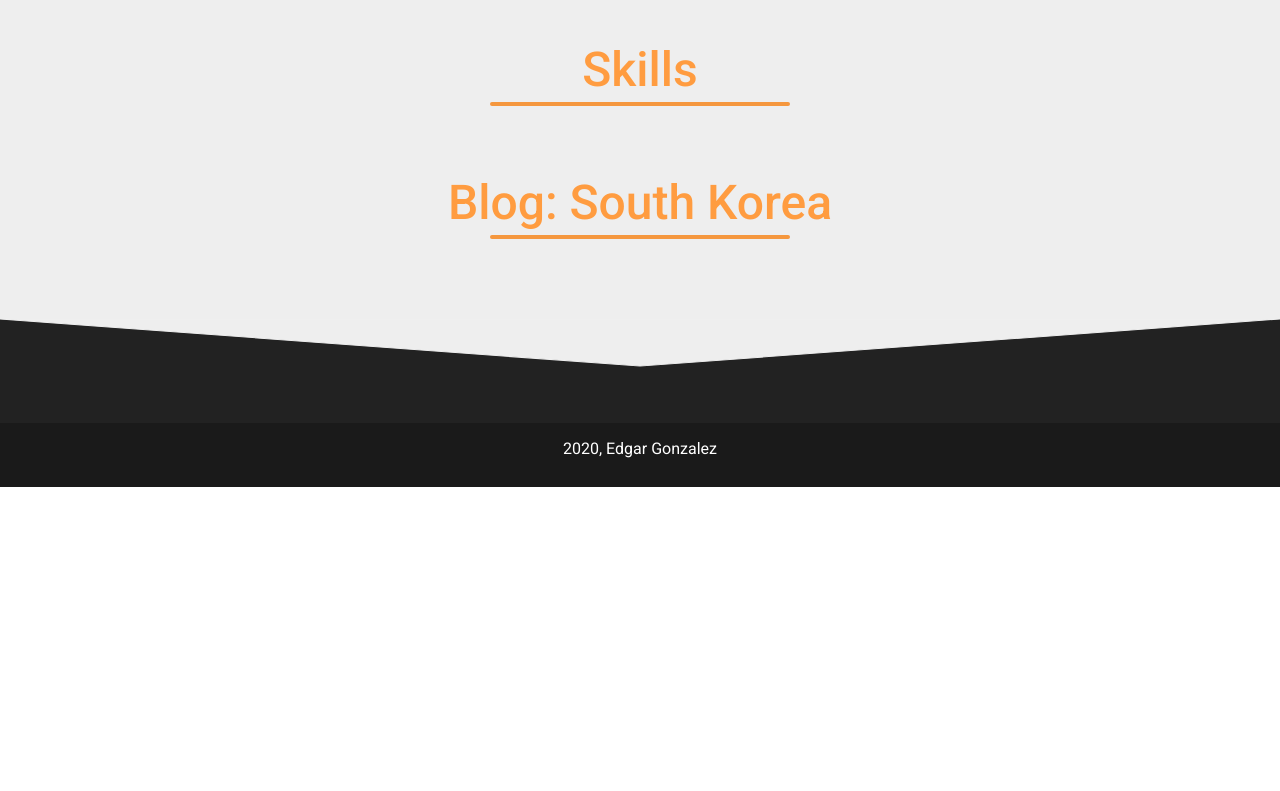
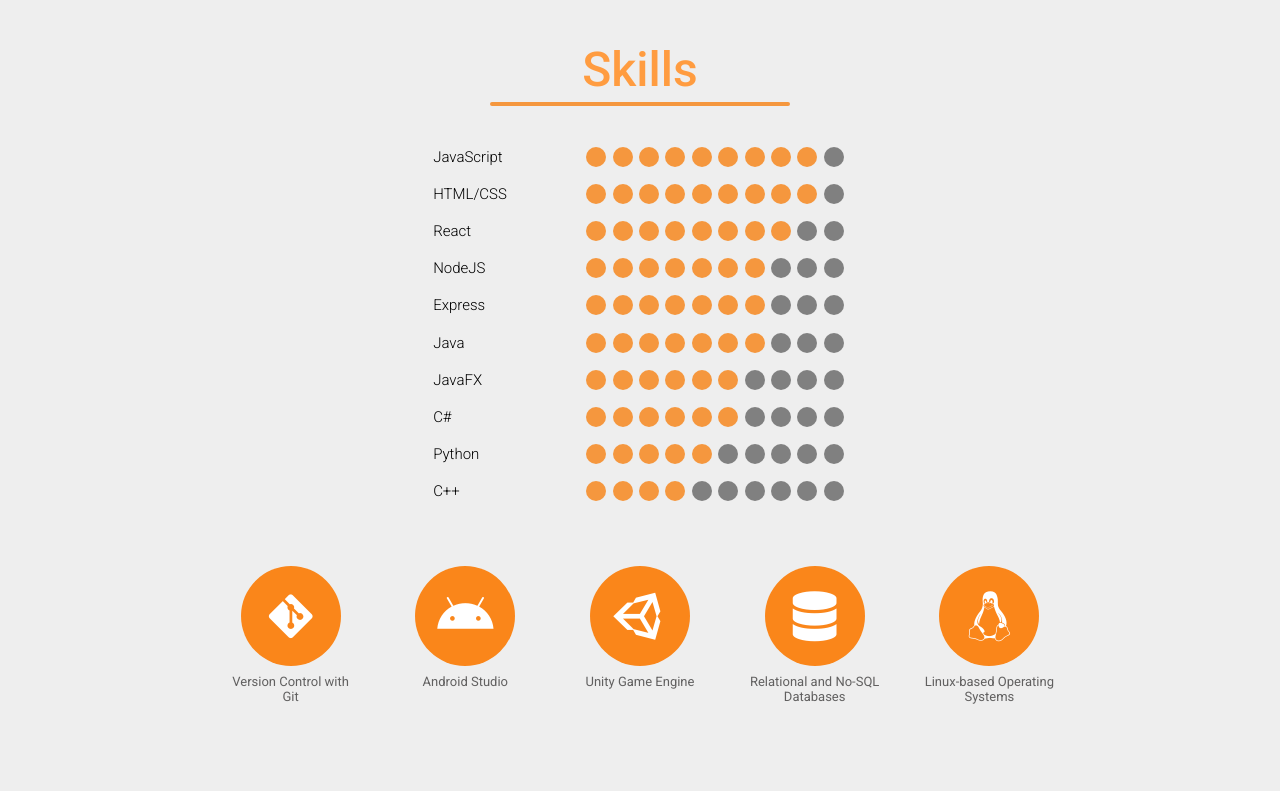
Before and after one commit to EdgarCodes/PersonalWebsite, a React (Create React App) app: page / in a window 1280 px wide. Shown: the part 1960-2751 px from the top of the page. Before the commit the page ends 2447 px from the top, so only its background shows below. Built offline with nearby package versions, Linux system fonts and the light colour scheme; a web font is replaced by a local one.

Commit message:
Added Skills section and bugfixed some items

```diff
--- a/src/Components/Pages/Homepage.js
+++ b/src/Components/Pages/Homepage.js
@@ -8,9 +8,10 @@
 import Icon from "../Icon";
 import FlatIcon from "../FlatIcon";
 import CourseList from "../CourseList";
+import SkillGraph from "../SkillGraph";
 
 //Helpers
-import {courses} from "../../Helpers/LongText";
+import {courses, skills} from "../../Helpers/LongText";
 
 //import photos
 import graduation_photo from "../../Images/Graduation_Picture.jpg";
@@ -26,7 +27,7 @@
         <div className = "Homepage-landing">
             <div className = "Homepage-landing-text">
                 <div className = "Homepage-landing-intro">{`//Hello, I am...`}</div>
-                <TextTyping strings= {["Edgar The Alpha", "Edgar Gonzalez."]}/>
+                <TextTyping strings= {["Edgar The Coder", "Edgar Gonzalez."]}/>
                 <div className = "Homepage-landing-subtext"> A 3rd Year Computer Science Major at WKU</div>
             </div>
             <ScrollLink className = "Homepage-landing-btn"
@@ -110,6 +111,32 @@
                     <h1>Skills</h1>
                     <div className = "divider"/>
                 </div>
+
+                <div className = "Homepage-skills-graph">
+                    <SkillGraph skills = {skills}/>
+                </div>
+
+                <div className = "Homepage-info-containers skills-container">
+                    <Icon desc = "Version Control with Git">
+                        <i className="fab fa-git-alt"></i>
+                    </Icon>
+
+                    <Icon desc = "Android Studio">
+                        <i className="fab fa-android"></i>
+                    </Icon>
+
+                    <Icon desc = "Unity Game Engine">
+                        <i className="fab fa-unity"></i>
+                    </Icon>
+
+                    <Icon desc = "Relational and No-SQL Databases">
+                        <i className="fas fa-database"></i>
+                    </Icon>
+
+                    <Icon desc = "Linux-based Operating Systems">
+                        <i className="fab fa-linux"></i>
+                    </Icon>
+                </div>
             </div>
 
             <div className = "Homepage-info-1">
--- /dev/null
+++ b/src/Components/SkillGraph.js
@@ -0,0 +1,14 @@
+import React from 'react';
+
+import SkillLine from "./SkillLine";
+
+export default function SkillGraph(props) {
+
+    return (
+        <div className = "SkillGraph">
+            {props.skills.map((skill, i) =>
+                <SkillLine skill = {skill.name} score= {skill.score} key = {i}/>
+            )}
+        </div>
+    )
+}
--- /dev/null
+++ b/src/Components/SkillLine.js
@@ -0,0 +1,30 @@
+import React from 'react';
+
+export default function SkillLine(props) {
+
+    function TrackedCircles({ isVisible }){
+        let circles = [];
+
+        for(let i = 0; i < 10; i++)
+        {
+            if(props.score > i)
+            {
+                circles.push(<div key = {i} className = "Skill-line-circle"/>);
+            }
+            else
+            {
+                circles.push(<div key = {i} className = "Skill-line-circle" style = {{backgroundColor: "grey"}}/>);
+            }
+        }
+
+        return(
+            <div className = "Skill-line">
+            <div className = "Skill-line-text">{props.skill}</div>
+                {circles.map(circle => circle)}
+            </div>);
+    }
+
+    return (
+        <TrackedCircles/>
+    )
+}
--- a/src/Components/css/styles.css
+++ b/src/Components/css/styles.css
@@ -183,6 +183,12 @@
     justify-content: center;
     align-items: center;
   }
+  .info-1-title {
+    display: flex;
+    flex-direction: column;
+    justify-content: center;
+    align-items: center;
+  }
 }
 
 @media (max-width: 900px) {
@@ -213,6 +219,7 @@
   }
   .Homepage-education-right {
     padding-left: 0;
+    margin-bottom: 2rem;
   }
   .Homepage-education-left {
     margin-right: 0;
@@ -370,7 +377,7 @@
 
 @keyframes slide-in {
   0% {
-    left: 750px;
+    transform: translateX(50%);
     opacity: 0;
   }
   25% {
@@ -403,7 +410,7 @@
     opacity: .25;
   }
   100% {
-    transform: translate(750px, 0);
+    transform: translate(10%);
     opacity: 0;
   }
 }
@@ -518,7 +525,7 @@
 .paragraphContainer-text {
   font-weight: 300;
   color: #494949;
-  font-size: 16px;
+  font-size: 17px;
   letter-spacing: .25px;
   animation: paragraphIn 1.5s;
 }
@@ -542,13 +549,13 @@
   }
 }
 
-@media (max-width: 900px) {
+@media (max-width: 600px) {
   /* For mobile phones: */
   .ParagraphContainer {
-    width: 95%;
+    width: 90%;
   }
   .paragraphContainer-text {
-    font-size: 15px;
+    font-size: 14px;
   }
 }
 
@@ -755,6 +762,28 @@
   }
 }
 
+@media (max-width: 500px) {
+  .Icon {
+    width: 120px;
+    height: 120px;
+    margin-left: 1rem;
+    margin-right: 1rem;
+    margin-top: .5rem;
+    animation: IconShow 3s;
+  }
+}
+
+@media (max-width: 400px) {
+  .Icon {
+    width: 120px;
+    height: 120px;
+    margin-left: 0rem;
+    margin-right: 0rem;
+    margin-top: .5rem;
+    animation: IconShow 3s;
+  }
+}
+
 .CourseList-Header {
   display: flex;
   justify-content: center;
@@ -790,7 +819,7 @@
 }
 
 .CourseList ::-webkit-scrollbar-track {
-  box-shadow: inset 0 0 2px grey;
+  box-shadow: inset 0 0 2px #f5973e;
   border-radius: 3px;
 }
 
@@ -798,4 +827,48 @@
   background: #b4b4b4;
   border-radius: 5px;
 }
+
+.SkillGraph {
+  display: flex;
+  flex-direction: column;
+  align-items: center;
+  max-width: 1100px;
+  margin: auto;
+  margin-bottom: 1rem;
+}
+
+.Skill-line {
+  display: flex;
+  align-items: center;
+}
+
+.Skill-line-text {
+  width: 150px;
+  padding: .6rem 0;
+  font-size: 15px;
+  font-weight: 300;
+}
+
+.Skill-line-circle {
+  background-color: #f5973e;
+  width: 20px;
+  height: 20px;
+  margin: 0 .2rem;
+  border-radius: 100px;
+}
+
+@media (max-width: 1100px) {
+  .Skill-line-text {
+    width: 125px;
+    padding: .5rem 0;
+  }
+  .Skill-line-circle {
+    width: 12px;
+    height: 12px;
+  }
+}
+
+@media (max-width: 900px) {
+  /* For mobile phones: */
+}
 /*# sourceMappingURL=styles.css.map */
--- a/src/Helpers/LongText.js
+++ b/src/Helpers/LongText.js
@@ -11,3 +11,17 @@
     "Differencial Equations",
     "Linear Algebra"
 ]
+
+export const skills =
+[
+    {name: "JavaScript", score: 9},
+    {name: "HTML/CSS", score: 9},
+    {name: "React", score: 8},
+    {name: "NodeJS", score: 7},
+    {name: "Express", score: 7},
+    {name: "Java", score: 7},
+    {name: "JavaFX", score: 6},
+    {name: "C#", score: 6},
+    {name: "Python", score: 5},
+    {name: "C++", score: 4}
+]
--- a/src/SCSS/_courses.scss
+++ b/src/SCSS/_courses.scss
@@ -40,7 +40,7 @@
 }
 
 .CourseList ::-webkit-scrollbar-track {
-    box-shadow: inset 0 0 2px grey;
+    box-shadow: inset 0 0 2px #f5973e;
     border-radius: 3px;
 }
 
--- a/src/SCSS/_navbar.scss
+++ b/src/SCSS/_navbar.scss
@@ -108,7 +108,7 @@
 
 @keyframes slide-in
 {
-    0%   {left: 750px; opacity: 0;}
+    0%   {transform: translateX(50%); opacity: 0;}
     25% {opacity: .25;}
     50% {opacity: .5;}
     75% {opacity: .75;}
@@ -121,7 +121,7 @@
     25% {opacity: .75;}
     50% {opacity: .5;}
     75% {opacity: .25;}
-    100% {transform: translate(750px, 0); opacity: 0;}
+    100% {transform: translate(10%); opacity: 0;}
 }
 
 
--- /dev/null
+++ b/src/SCSS/_skillgraph.scss
@@ -0,0 +1,53 @@
+.SkillGraph
+{
+    display: flex;
+    flex-direction: column;
+    align-items: center;
+    max-width: 1100px;
+    margin: auto;
+    margin-bottom: 1rem;
+}
+
+.Skill-line
+{
+    display: flex;
+    align-items: center;
+}
+
+.Skill-line-text
+{
+    width: 150px;
+    padding: .6rem 0;
+    font-size: 15px;
+    font-weight: 300;
+}
+
+.Skill-line-circle
+{
+    background-color: #f5973e;
+    width: 20px;
+    height: 20px;
+    margin: 0 .2rem;
+    border-radius: 100px;
+}
+
+
+@media(max-width: 1100px)
+{
+    .Skill-line-text
+    {
+        width: 125px;
+        padding: .5rem 0;
+    }
+    .Skill-line-circle
+    {
+        width: 12px;
+        height: 12px;
+    }
+}
+
+@media(max-width: 900px) {
+    /* For mobile phones: */
+
+
+}
--- a/src/SCSS/styles.scss
+++ b/src/SCSS/styles.scss
@@ -31,3 +31,4 @@
 @import "footer";
 @import "icon";
 @import "courses";
+@import "skillgraph";
```
Also changed, not shown: src/SCSS/_homepage.scss (+8 -2 lines), src/SCSS/_icon.scss (+27 -0 lines), src/SCSS/_paragraph.scss (+4 -4 lines), 2 other files (tests, documents, lock files or other folders).
